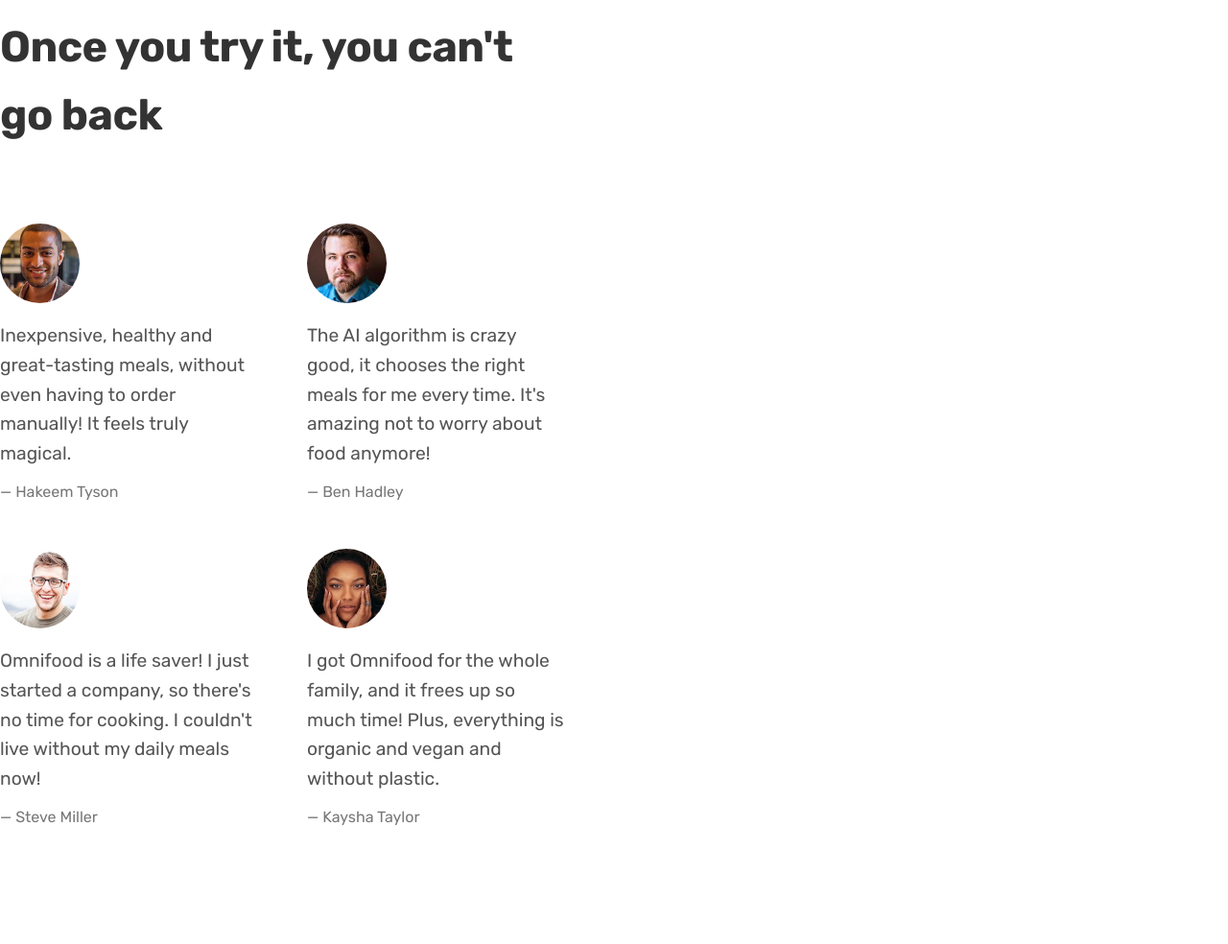
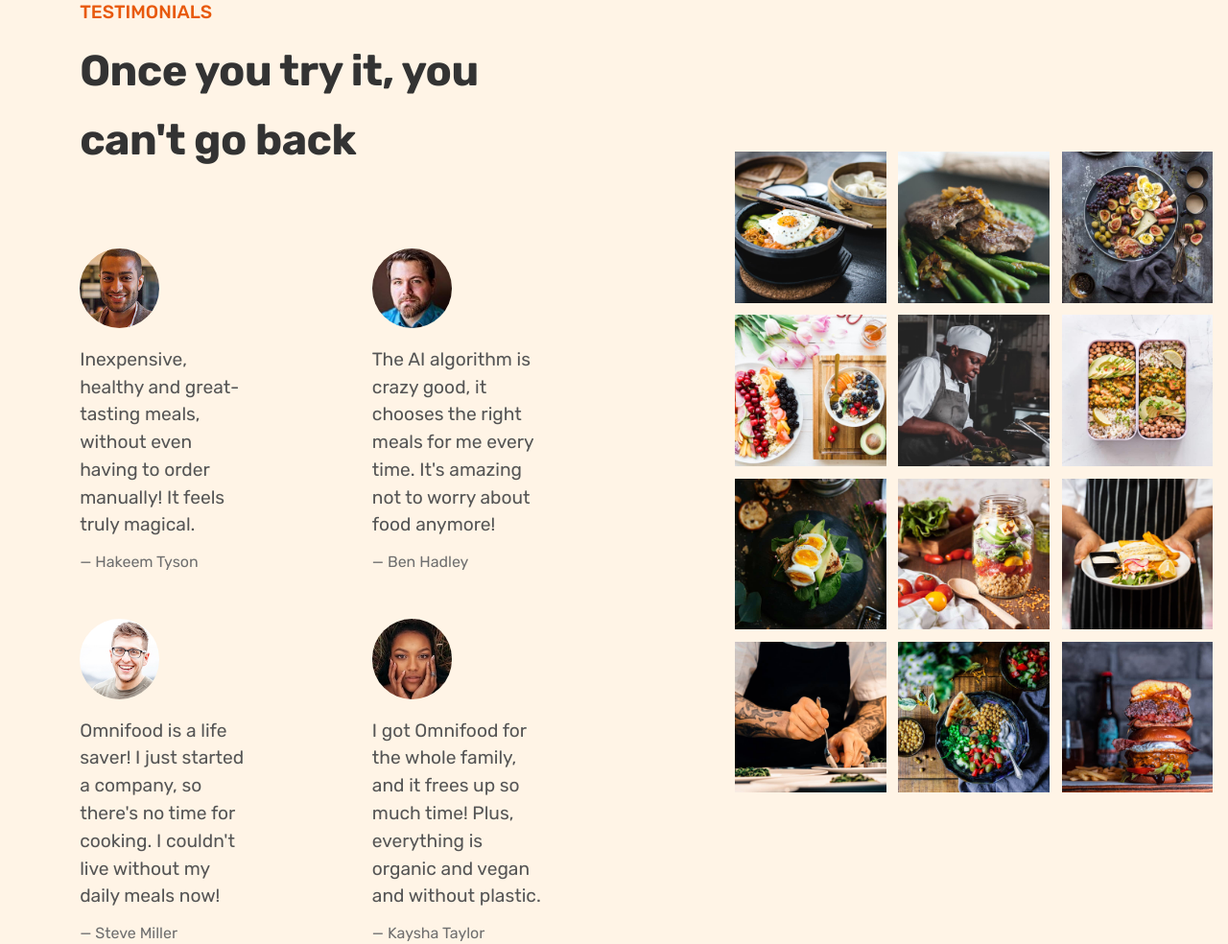
Before and after one commit to Mariam-Senzia/omnifood, a plain HTML site: page index.html in a window 1280 px wide. Shown: the part 3825-4809 px from the top of the page at 96% size. Before the commit the page ends 4768 px from the top, so only its background shows below. Drawn offline with nearby package versions, Linux system fonts and the light colour scheme.

Commit message:
Update and complete styling on testimonial section

```diff
--- a/css/style.css
+++ b/css/style.css
@@ -309,19 +309,28 @@
 .all-recipes {
   text-align: center;
   font-size: 1.4rem;
+  margin-bottom: 1.6rem;
 }
 
 /* *********************************** */
 /* TESTIMONIAL SECTION */
 /* *********************************** */
 .section-testimonials {
-  padding: 5.2rem 0;
+  background-color: #fff4e6;
+  display: grid;
+  grid-template-columns: 55fr 45fr;
+  align-items: center;
+}
+
+.testimonials-container {
+  padding: 5.2rem;
 }
 
 .testimonials {
   display: grid;
   grid-template-columns: 1fr 1fr;
-  gap: 3.2rem;
+  row-gap: 3.2rem;
+  column-gap: 8rem;
 }
 
 .testimonial-img {
@@ -332,11 +341,32 @@
 
 .testimonial-text {
   font-size: 1.2rem;
-  line-height: 1.6;
+  line-height: 1.5;
   margin-bottom: 1rem;
 }
 
 .testimonial-name {
   font-size: 1rem;
-  color: #777;
+  color: #6f6f6f;
 }
+
+.gallery {
+  display: grid;
+  grid-template-columns: repeat(3, 1fr);
+  gap: 0.8rem;
+  padding: 1rem;
+}
+
+.gallery-item {
+  overflow: hidden;
+}
+
+.gallery-item img {
+  display: block;
+  width: 100%;
+  transition: all 0.4s;
+}
+
+.gallery-item img:hover {
+  transform: scale(1.1);
+}
--- a/index.html
+++ b/index.html
@@ -364,7 +364,81 @@
             </figure>
           </div>
         </div>
-        <div class="gallery">Gallery</div>
+
+        <div class="gallery">
+          <figure class="gallery-item">
+            <img
+              src="./img/gallery/gallery-1.jpg"
+              alt="Photo of beautifully arranged food"
+            />
+          </figure>
+          <figure class="gallery-item">
+            <img
+              src="./img/gallery/gallery-2.jpg"
+              alt="Photo of beautifully arranged food"
+            />
+          </figure>
+          <figure class="gallery-item">
+            <img
+              src="./img/gallery/gallery-3.jpg"
+              alt="Photo of beautifully arranged food"
+            />
+          </figure>
+          <figure class="gallery-item">
+            <img
+              src="./img/gallery/gallery-4.jpg"
+              alt="Photo of beautifully arranged food"
+            />
+          </figure>
+          <figure class="gallery-item">
+            <img
+              src="./img/gallery/gallery-5.jpg"
+              alt="Photo of beautifully arranged food"
+            />
+          </figure>
+          <figure class="gallery-item">
+            <img
+              src="./img/gallery/gallery-6.jpg"
+              alt="Photo of beautifully arranged food"
+            />
+          </figure>
+          <figure class="gallery-item">
+            <img
+              src="./img/gallery/gallery-7.jpg"
+              alt="Photo of beautifully arranged food"
+            />
+          </figure>
+          <figure class="gallery-item">
+            <img
+              src="./img/gallery/gallery-8.jpg"
+              alt="Photo of beautifully arranged food"
+            />
+          </figure>
+          <figure class="gallery-item">
+            <img
+              src="./img/gallery/gallery-9.jpg"
+              alt="Photo of beautifully arranged food"
+            />
+          </figure>
+          <figure class="gallery-item">
+            <img
+              src="./img/gallery/gallery-10.jpg"
+              alt="Photo of beautifully arranged food"
+            />
+          </figure>
+          <figure class="gallery-item">
+            <img
+              src="./img/gallery/gallery-11.jpg"
+              alt="Photo of beautifully arranged food"
+            />
+          </figure>
+          <figure class="gallery-item">
+            <img
+              src="./img/gallery/gallery-12.jpg"
+              alt="Photo of beautifully arranged food"
+            />
+          </figure>
+        </div>
       </section>
     </main>
 
```
